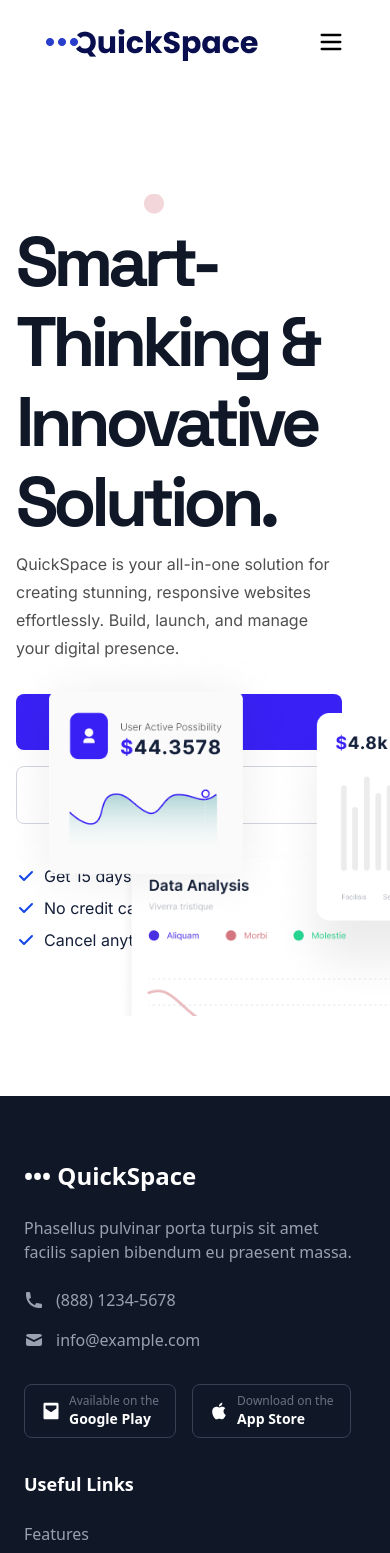
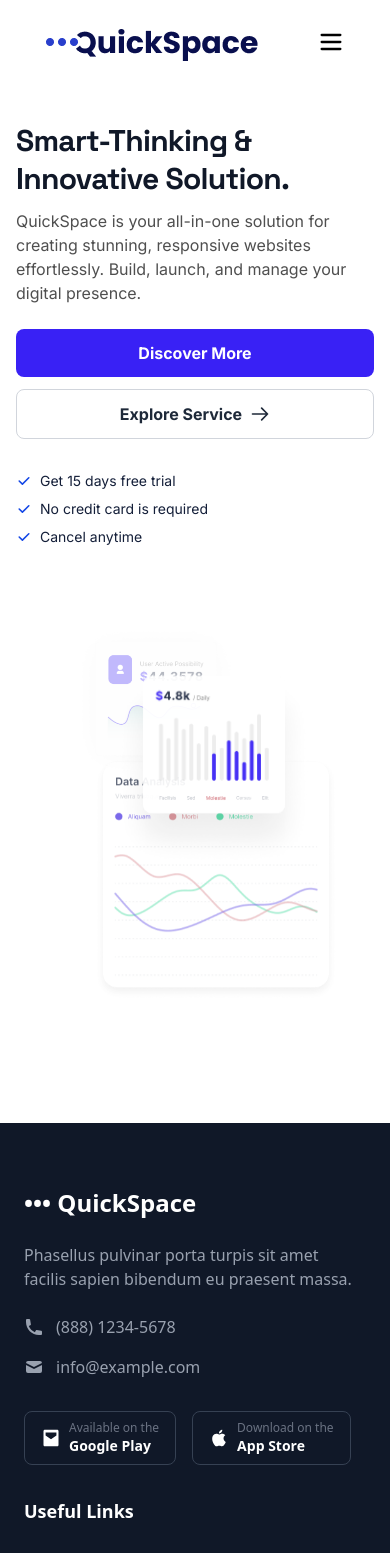
Before and after one commit to Iam-samyog/Quickspace, a React (Vite) app: page / in a window 390 px wide. Shown: the top 1553 px of the page. Built offline with nearby package versions, Linux system fonts and the light colour scheme.

Commit message:
Completed the hero section, added animation using css

```diff
--- a/src/Components/Hero.jsx
+++ b/src/Components/Hero.jsx
@@ -1,35 +1,154 @@
+// import React from "react";
+
+// const Hero = () => {
+//   return (
+//     <>
+//       <div className="container mx-auto max-w-[1250px] overflow-x-hidden">
+//         {/* Left section of the hero */}
+//         <section className=" px-4 py-16 flex flex-col md:flex-row items-center">
+//           {/* Left side - Text Content */}
+//         <div className="w-full md:w-1/2 pr-8 relative">
+//             <div className="absolute left-32 -top-7 w-full h-full  float-up">
+//               <img src="/img/Icons/Ellipse 95.png" alt="Ellipse" />
+//             </div>
+//             <div className="absolute left-110 -top-16 w-full h-full  float-down">
+//               <img src="/img/Icons/Vector.png" alt="Vector" />
+//             </div>
+
+//             <h1 className="text-[70px] leading-[80px] primary-font font-bold text-gray-900 mb-2 tracking-[-5px]">
+//               Smart-Thinking & Innovative Solution.
+//             </h1>
+
+//             <p className="secondary-color secondary-font font-normal leading-[28px] text-[16px] mb-8">
+//               QuickSpace is your all-in-one solution for creating stunning,
+//               responsive websites effortlessly. Build, launch, and manage your
+//               digital presence.
+//             </p>
+
+//             <div className="flex flex-col secondary-font text-[16px] font-bold sm:flex-row gap-4">
+//               <button className="bg-[#3921F5] text-white px-8 py-4 rounded-lg hover:bg-black transition-colors duration-300 cursor-pointer">
+//                 Discover More
+//               </button>
+//               <button className="flex items-center border border-gray-300 text-gray-800 px-8 py-4 rounded-lg hover:bg-black  hover:text-[#3921F5] transition-colors duration-300 cursor-pointer">
+//                 Explore Service
+//                 <svg
+//                   xmlns="http://www.w3.org/2000/svg"
+//                   className="h-5 w-5 ml-2 transition-transform duration-300 group-hover:translate-x-1"
+//                   fill="none"
+//                   viewBox="0 0 24 24"
+//                   stroke="currentColor"
+//                 >
+//                   <path
+//                     strokeLinecap="round"
+//                     strokeLinejoin="round"
+//                     strokeWidth={2}
+//                     d="M14 5l7 7m0 0l-7 7m7-7H3"
+//                   />
+//                 </svg>
+//               </button>
+//             </div>
+
+//             <div className="flex flex-col text-[16px] secondary-font sm:flex-row mt-10 gap-2 sm:gap-3">
+//               <div className="flex items-center">
+//                 <svg
+//                   xmlns="http://www.w3.org/2000/svg"
+//                   className="h-5 w-5 text-blue-700 mr-2"
+//                   viewBox="0 0 20 20"
+//                   fill="currentColor"
+//                 >
+//                   <path
+//                     fillRule="evenodd"
+//                     d="M16.707 5.293a1 1 0 010 1.414l-8 8a1 1 0 01-1.414 0l-4-4a1 1 0 011.414-1.414L8 12.586l7.293-7.293a1 1 0 011.414 0z"
+//                     clipRule="evenodd"
+//                   />
+//                 </svg>
+//                 <span className="text-[#141F39]">Get 15 days free trial</span>
+//               </div>
+//               <div className="flex items-center">
+//                 <svg
+//                   xmlns="http://www.w3.org/2000/svg"
+//                   className="h-5 w-5 text-blue-700 mr-2"
+//                   viewBox="0 0 20 20"
+//                   fill="currentColor"
+//                 >
+//                   <path
+//                     fillRule="evenodd"
+//                     d="M16.707 5.293a1 1 0 010 1.414l-8 8a1 1 0 01-1.414 0l-4-4a1 1 0 011.414-1.414L8 12.586l7.293-7.293a1 1 0 011.414 0z"
+//                     clipRule="evenodd"
+//                   />
+//                 </svg>
+//                 <span className="text-[#141F39]">
+//                   No credit card is required
+//                 </span>
+//               </div>
+//               <div className="flex items-center">
+//                 <svg
+//                   xmlns="http://www.w3.org/2000/svg"
+//                   className="h-5 w-5 text-blue-700 mr-2"
+//                   viewBox="0 0 20 20"
+//                   fill="currentColor"
+//                 >
+//                   <path
+//                     fillRule="evenodd"
+//                     d="M16.707 5.293a1 1 0 010 1.414l-8 8a1 1 0 01-1.414 0l-4-4a1 1 0 011.414-1.414L8 12.586l7.293-7.293a1 1 0 011.414 0z"
+//                     clipRule="evenodd"
+//                   />
+//                 </svg>
+//                 <span className="text-[#141F39]">Cancel anytime</span>
+//               </div>
+//             </div>
+//           </div>
+//            {/* Right section - Images */}
+//            <div className="w-full md:w-1/2 relative">
+//             <div className="absolute -top-[250px] md:-top-[310px] -left-5 z-2 w-[250px] h-[220px] sm:w-[300px] sm:h-[240px]">
+//               <img src='/public/img/Graphs/Card 01.png' className="object-contain" alt="Card 1" />
+//             </div>
+//             <div className="absolute -bottom-[50px] left-[250px] z-1 w-[300px] h-[280px] sm:w-[316px] sm:h-[300px]">
+//               <img src='/public/img/Graphs/Card 02.png' className="object-contain" alt="Card 2" />
+//             </div>
+//             <div className="absolute -bottom-[200px] left-[100px] w-[350px] h-[350px] sm:w-[353px] sm:h-[353.97px]">
+//               <img src='/public/img/Graphs/Card 03.png' className="object-contain" alt="Card 3" />
+//             </div>
+//           </div>
+//         </section>
+//       </div>
+//     </>
+//   );
+// };
+
+// export default Hero;
+
 import React from "react";
 
 const Hero = () => {
   return (
-    <>
-      <div className="container mx-auto max-w-[1250px] overflow-x-hidden">
-        {/* Left section of the hero */}
-        <section className=" px-4 py-16 flex flex-col md:flex-row items-center">
+    <div className="container mx-auto max-w-[1250px] overflow-hidden">
+      {/* Hero Section */}
+      <section className="px-4 py-8 md:py-9 lg:py-12 flex flex-col md:flex-row items-center">
         {/* Left side - Text Content */}
-        <div className="w-full md:w-1/2 pr-8 relative">
-            <div className="absolute left-32 -top-7 w-full h-full  float-up">
-              <img src="/img/Icons/Ellipse 95.png" alt="Ellipse" />
+        <div className="w-full md:w-1/2 pr-0 md:pr-6 lg:pr-8 relative mb-16 md:mb-0">
+          <div className="absolute left-1/4 -top-7 float-up hidden md:block">
+            <img src="/img/Icons/Ellipse 95.png" alt="Ellipse" className="w-8 md:w-10" />
           </div>
-            <div className="absolute left-110 -top-16 w-full h-full  float-down">
-              <img src="/img/Icons/Vector.png" alt="Vector" />
+          <div className="absolute right-1/4 -top-16 float-down hidden md:block">
+            <img src="/img/Icons/Vector.png" alt="Vector" className="w-12 md:w-16" />
           </div>
 
-            <h1 className="text-[70px] leading-[80px] primary-font font-bold text-gray-900 mb-2 tracking-[-5px]">
+          <h1 className="text-3xl sm:text-4xl md:text-5xl lg:text-[60px] xl:text-[70px] leading-tight md:leading-tight lg:leading-[80px] primary-font font-bold text-gray-900 mb-3 md:mb-2 tracking-tight md:tracking-[-3px] lg:tracking-[-5px]">
             Smart-Thinking & Innovative Solution.
           </h1>
 
-            <p className="secondary-color secondary-font font-normal leading-[28px] text-[16px] mb-8">
+          <p className="secondary-color secondary-font font-normal leading-normal md:leading-[28px] text-base mb-6 md:mb-8">
             QuickSpace is your all-in-one solution for creating stunning,
             responsive websites effortlessly. Build, launch, and manage your
             digital presence.
           </p>
 
-            <div className="flex flex-col secondary-font text-[16px] font-bold sm:flex-row gap-4">
-              <button className="bg-[#3921F5] text-white px-8 py-4 rounded-lg hover:bg-black transition-colors duration-300 cursor-pointer">
+          <div className="flex flex-col sm:flex-row secondary-font text-base font-bold gap-3 md:gap-4">
+            <button className="bg-[#3921F5] text-white px-6 py-3 md:px-8 md:py-4 rounded-lg hover:bg-black transition-colors duration-300 cursor-pointer">
               Discover More
             </button>
-              <button className="flex items-center border border-gray-300 text-gray-800 px-8 py-4 rounded-lg hover:bg-black  hover:text-[#3921F5] transition-colors duration-300 cursor-pointer">
+            <button className="flex items-center justify-center sm:justify-start border border-gray-300 text-gray-800 px-6 py-3 md:px-8 md:py-4 rounded-lg hover:bg-gray-200 hover:text-black transition-colors duration-300 cursor-pointer">
               Explore Service
               <svg
                 xmlns="http://www.w3.org/2000/svg"
@@ -48,11 +167,11 @@ const Hero = () => {
             </button>
           </div>
 
-            <div className="flex flex-col text-[16px] secondary-font sm:flex-row mt-10 gap-2 sm:gap-3">
+          <div className="flex flex-col text-sm sm:text-base secondary-font sm:flex-row mt-8 md:mt-10 gap-2 sm:gap-3 flex-wrap">
             <div className="flex items-center">
               <svg
                 xmlns="http://www.w3.org/2000/svg"
-                  className="h-5 w-5 text-blue-700 mr-2"
+                className="h-4 w-4 md:h-5 md:w-5 text-blue-700 mr-2"
                 viewBox="0 0 20 20"
                 fill="currentColor"
               >
@@ -67,7 +186,7 @@ const Hero = () => {
             <div className="flex items-center">
               <svg
                 xmlns="http://www.w3.org/2000/svg"
-                  className="h-5 w-5 text-blue-700 mr-2"
+                className="h-4 w-4 md:h-5 md:w-5 text-blue-700 mr-2"
                 viewBox="0 0 20 20"
                 fill="currentColor"
               >
@@ -84,7 +203,7 @@ const Hero = () => {
             <div className="flex items-center">
               <svg
                 xmlns="http://www.w3.org/2000/svg"
-                  className="h-5 w-5 text-blue-700 mr-2"
+                className="h-4 w-4 md:h-5 md:w-5 text-blue-700 mr-2"
                 viewBox="0 0 20 20"
                 fill="currentColor"
               >
@@ -98,15 +217,34 @@ const Hero = () => {
             </div>
           </div>
         </div>
-          <div className="w-full md:w-1/2 pr-8 relative">
-            <div className="absolute -top-[310px] -left-5 z-2 w-[300px] h-[240.32] "><img src='/public/img/Graphs/Card 01.png'/></div>
-            <div  className="absolute -bottom-[50px] left-[250px]  z-1 w-[316px] h-[300px]"><img src='/public/img/Graphs/Card 02.png'/></div>
-            <div  className="absolute -bottom-[250px] left-[100px] w-[353.97px] h-[353.97px]" ><img src='/public/img/Graphs/Card 03.png'/></div>
+
+        {/* Right section - Images */}
+        <div className="w-full md:w-1/2 relative h-[400px] sm:h-[450px] md:h-[500px] lg:h-[550px]">
+  <div className="">
+    <img
+      src='/public/img/Graphs/Card 01.png'
+      className="object-contain absolute top-0 md:-top-2 lg:-top-8 xl:-top-10 left-0 md:-left-2 z-10 w-[280px] h-[180px] sm:w-[220px] sm:h-[180px] md:w-[250px] md:h-[220px] lg:w-[340px] lg:h-[280px] twinkle-1 "
+      alt="Card 1"
+    />
+  </div>
+  <div className="">
+    <img
+      src='/public/img/Graphs/Card 02.png'
+      className="object-contain absolute bottom-[140px] sm:bottom-[140px] md:bottom-48 right-15 sm:right-[130px] md:left-[180px] lg:left-[250px] z-20 w-[200px] h-[200px] sm:w-[250px] sm:h-[230px] md:w-[280px] md:h-[260px] lg:w-[316px] lg:h-[300px] twinkle-2"
+      alt="Card 2"
+    />
+  </div>
+  <div className="">
+    <img
+      src='/public/img/Graphs/Card 03.png'
+      className="object-contain absolute -bottom-2 sm:bottom-1 md:-bottom-2 lg:bottom-0 left-20 sm:left-20 md:left-24 z-0 w-[240px] h-[280px] sm:w-[280px] sm:h-[280px] md:w-[320px] md:h-[320px] lg:w-[353px] lg:h-[353px] twinkle-3"
+      alt="Card 3"
+    />
+  </div>
 </div>
 
       </section>
     </div>
-    </>
   );
 };
 
--- a/src/Home.jsx
+++ b/src/Home.jsx
@@ -9,7 +9,7 @@ const Home = () => {
     <div className="container mx-auto max-w-[1350px]">
 
         <Navbar/>
-        <div className='my-20'>
+        <div className=''>
     <Hero/>
 
         </div>
--- a/src/index.css
+++ b/src/index.css
@@ -39,3 +39,27 @@
 .float-down {
   animation: floatDownUp 3s ease-in-out infinite;
 }
+
+@keyframes twinkle {
+  0%, 100% {
+    opacity: 0.3;
+    transform: scale(1);
+  }
+  50% {
+    opacity: 1;
+    transform: scale(1.05);
+  }
+}
+
+.twinkle-1 {
+  animation: twinkle 3s ease-in-out 0s infinite;
+}
+
+.twinkle-2 {
+  animation: twinkle 3s ease-in-out 1s infinite;
+
+}
+
+.twinkle-3 {
+  animation: twinkle 3s ease-in-out 2s infinite;
+}
```
Lines whose indentation alone changed are shown as unchanged.
